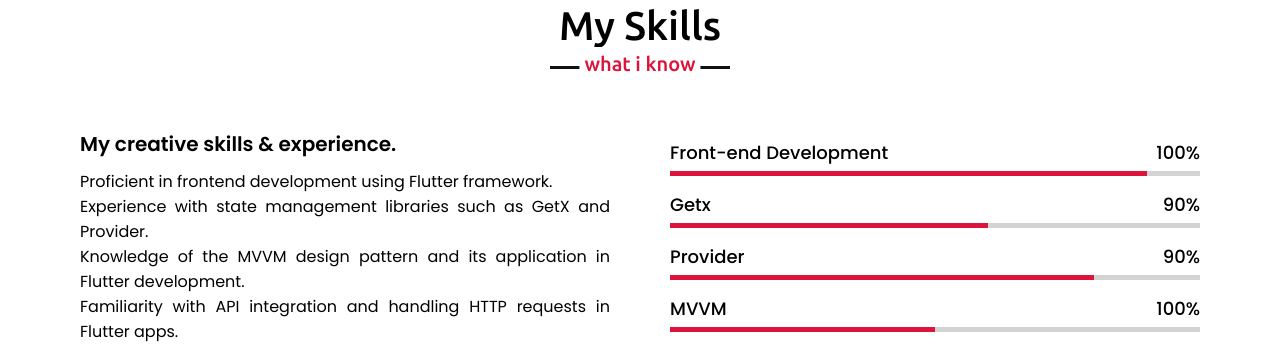
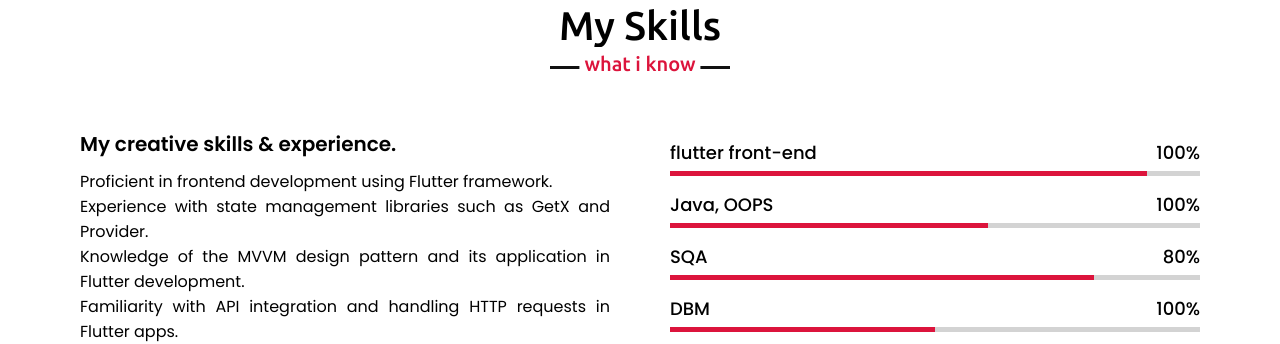
Before and after one commit to MuhammadMaaz10/Portfolio, a plain HTML site: page index.html in a window 1280 px wide. Shown: the part 2228-2572 px from the top of the page. Drawn offline with nearby package versions, Linux system fonts and the light colour scheme.

Commit message:
2nd Commit

```diff
--- a/index.html
+++ b/index.html
@@ -131,7 +131,7 @@
                 <div class="column right">
                     <div class="bars">
                         <div class="info">
-                            <span>Front-end Development</span>
+                            <span> flutter front-end</span>
                             <span>100%</span>
                         </div>
                         <div class="line html"></div>
@@ -139,23 +139,23 @@
 
                     <div class="bars">
                         <div class="info">
-                            <span>Getx</span>
-                            <span>90%</span>
+                            <span>Java, OOPS</span>
+                            <span>100%</span>
                         </div>
                         <div class="line css"></div>
                     </div>
 
                     <div class="bars">
                         <div class="info">
-                            <span>Provider</span>
-                            <span>90%</span>
+                            <span>SQA</span>
+                            <span>80%</span>
                         </div>
                         <div class="line js"></div>
                     </div>
 
                     <div class="bars">
                         <div class="info">
-                            <span>MVVM</span>
+                            <span>DBM</span>
                             <span>100%</span>
                         </div>
                         <div class="line java"></div>
```
